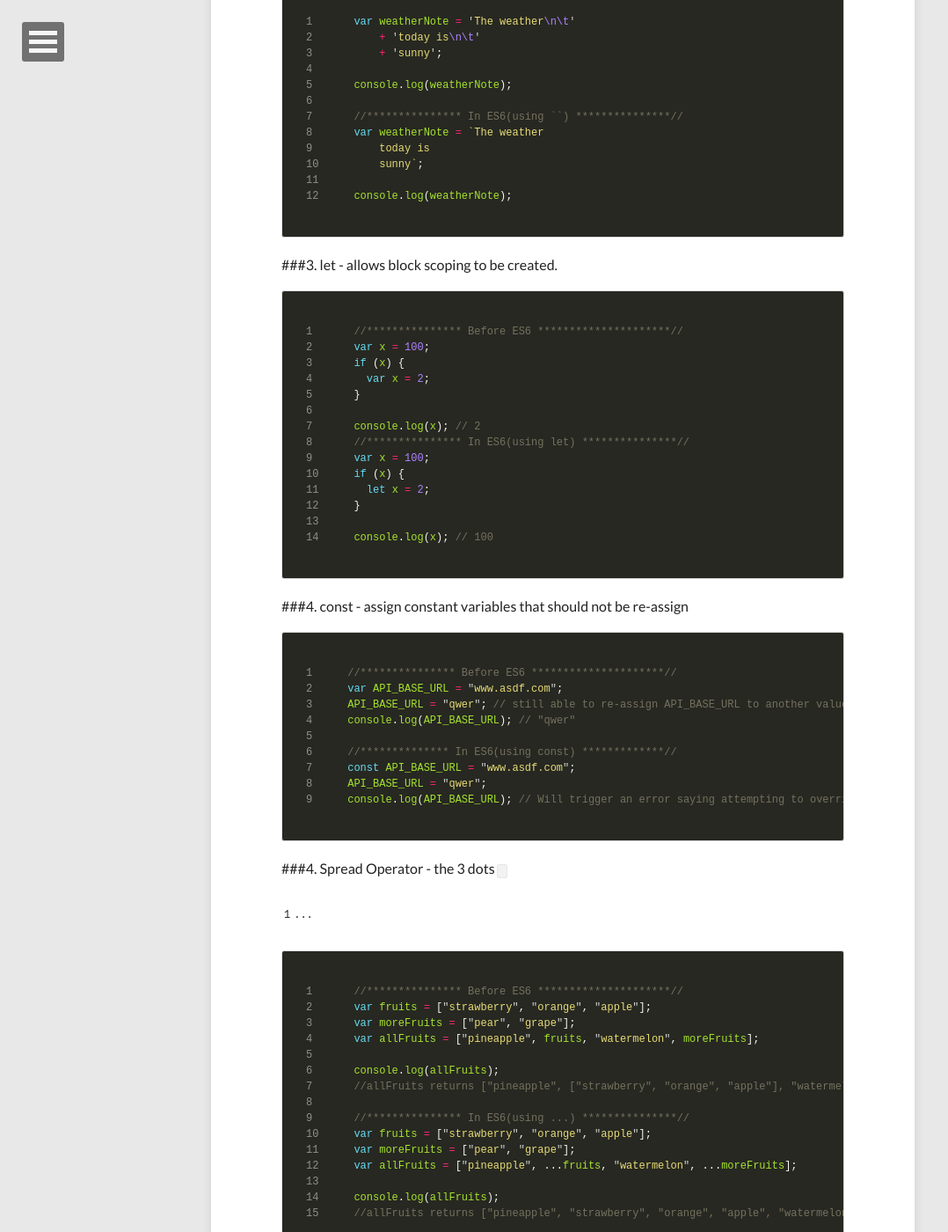
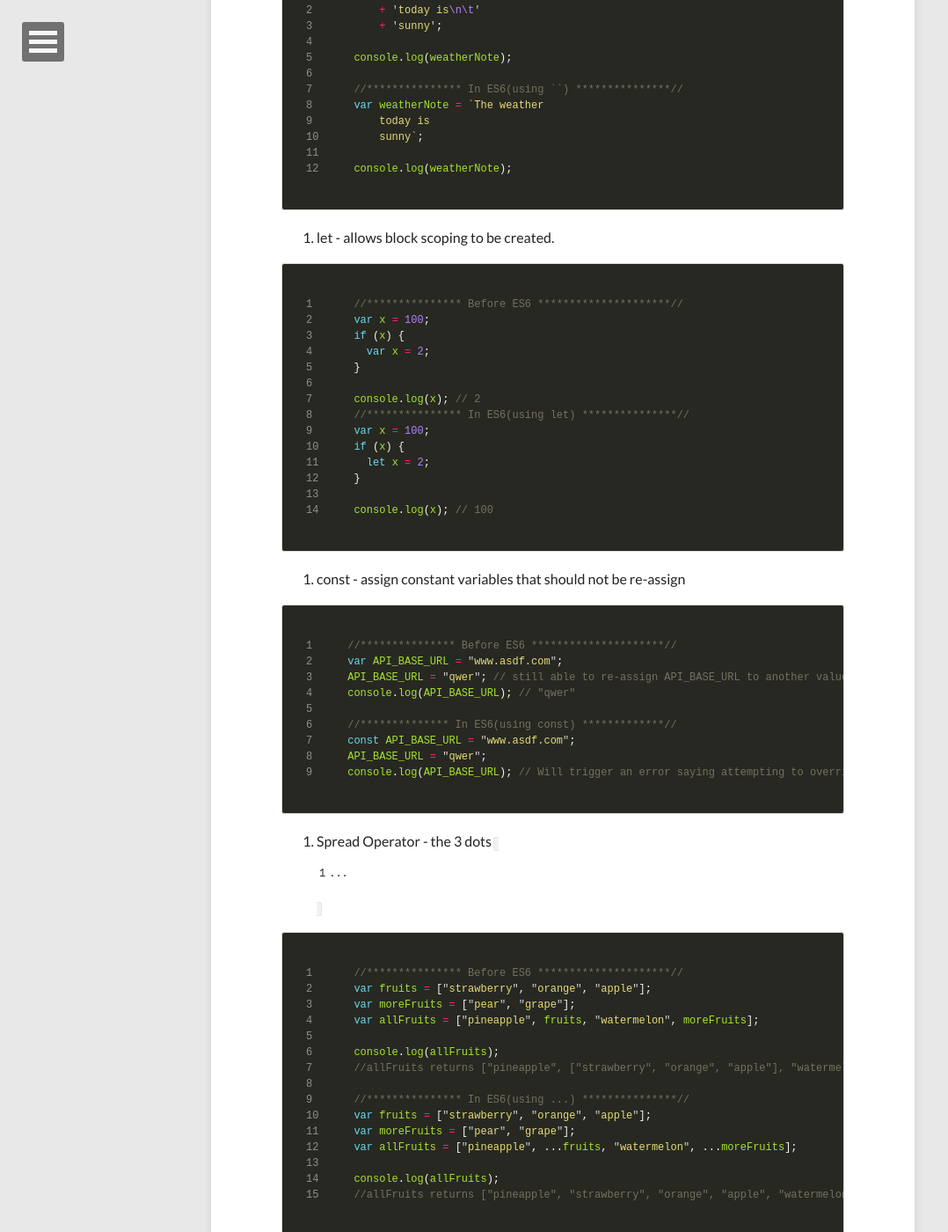
Before and after one commit to christineoo/christineoo.github.io, a Jekyll site: the page built from _posts/2016-04-21-Useful-Features-of-ES6.md, in a window 1280 px wide and 1400 px high, scrolled down 2999 px. Shown: the whole window at 88% size, without its empty margins (0-1078 px from the left). Built offline with Jekyll 4.4.1, drawn with Linux system fonts in a browser that asks for light colours; nearby versions of some CDN libraries; comment, search, counter and statistics services are not loaded; some of the changed text lies outside the part shown.

Commit message:
markdown styling ### not working

```diff
--- a/_posts/2016-04-21-Useful-Features-of-ES6.md
+++ b/_posts/2016-04-21-Useful-Features-of-ES6.md
@@ -10,7 +10,7 @@ comments: true
 share: true
 ---
 
-###1. Arrow function/Fat Arrow function - shorthand using `=>` syntax.
+1. Arrow function/Fat Arrow function - shorthand using `=>` syntax.
 
 {% highlight javascript linenos %}
 //*************** Before ES6 *********************//
@@ -86,7 +86,7 @@ var  customer = {
 customer.greet(); // "Hello, Jane Doe"
 {% endhighlight %}
 
-###2. Template Strings
+2. Template Strings
 
 {% highlight javascript linenos %}
 //*************** Before ES6 *********************//
@@ -125,7 +125,7 @@ var weatherNote = `The weather
 console.log(weatherNote);
 {% endhighlight %}
 
-###3. let -  allows block scoping to be created.
+3. let -  allows block scoping to be created.
 
 {% highlight javascript linenos %}
 //*************** Before ES6 *********************//
@@ -144,7 +144,7 @@ if (x) {
 console.log(x); // 100
 {% endhighlight %}
 
-###4. const - assign constant variables that should not be re-assign
+4. const - assign constant variables that should not be re-assign
 {% highlight javascript linenos %}
 //*************** Before ES6 *********************//
 var API_BASE_URL = "www.asdf.com";
@@ -159,7 +159,7 @@ console.log(API_BASE_URL); // Will trigger an error saying attempting to overrid
 
 
 
-###4. Spread Operator - the 3 dots `...`
+5. Spread Operator - the 3 dots `...`
 {% highlight javascript linenos %}
 //*************** Before ES6 *********************//
 var fruits = ["strawberry", "orange", "apple"];
```
Also changed, not shown: other parts of _posts/2016-04-21-Useful-Features-of-ES6.md (+4 -3 lines).
